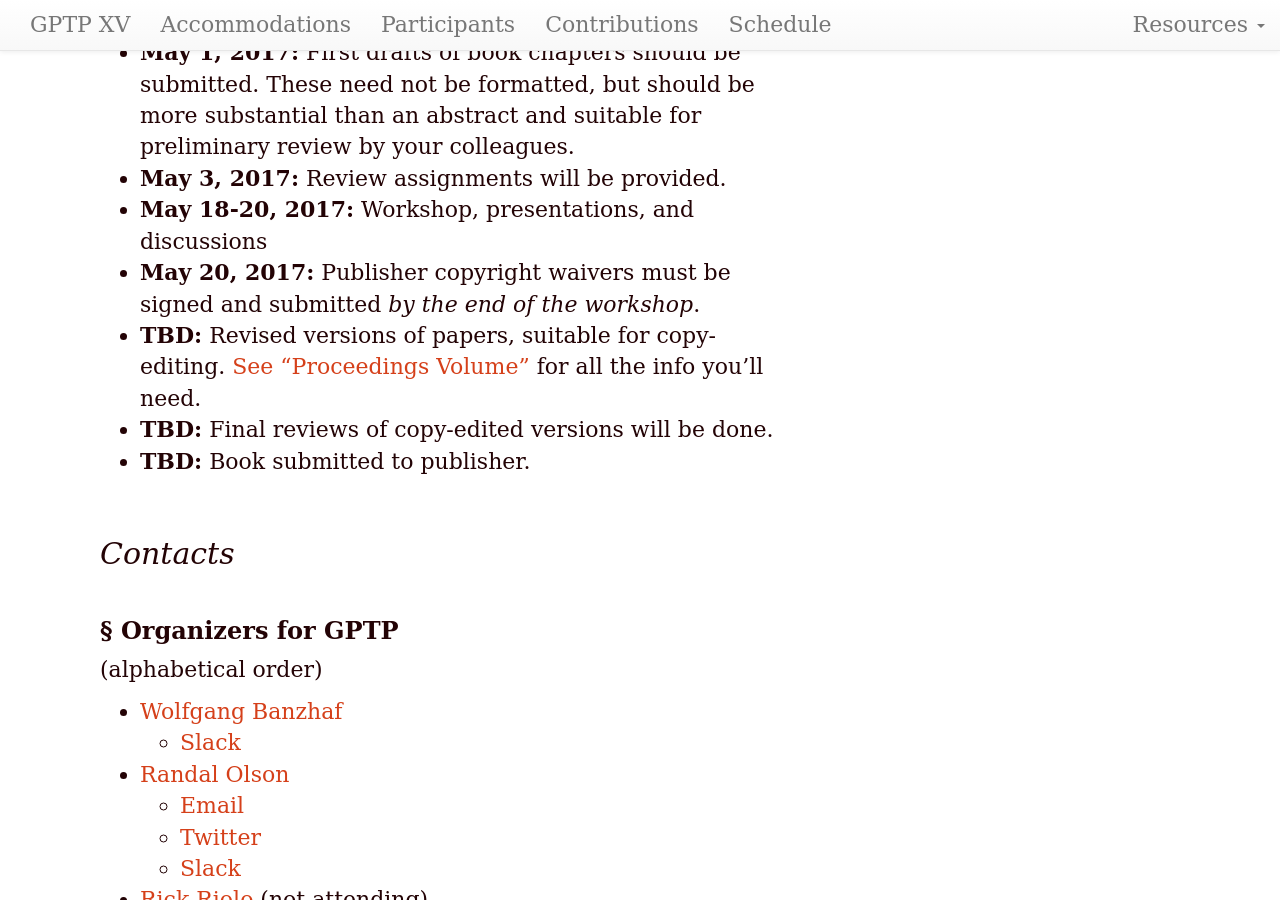
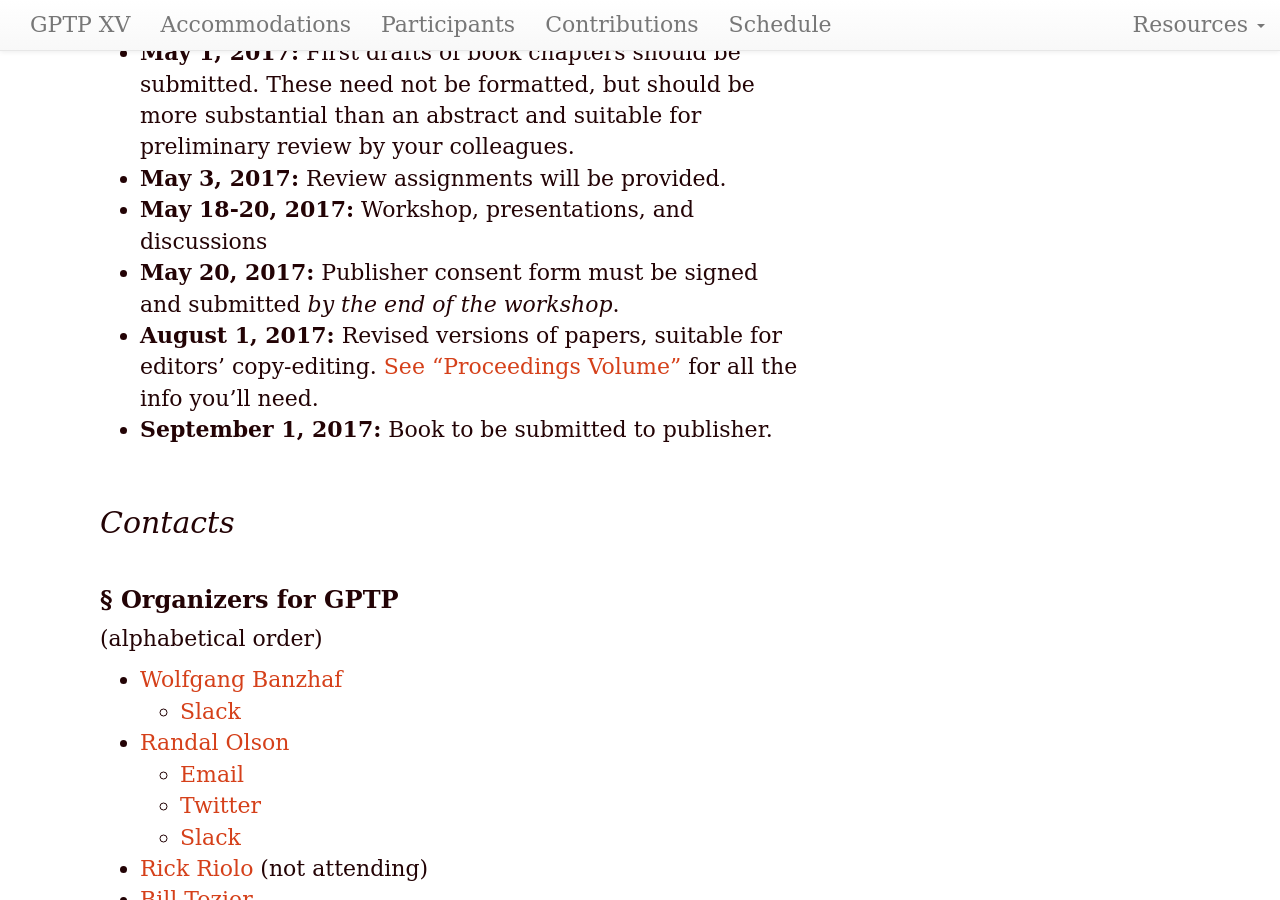
Before and after one commit to GPTP-workshop/gptp-workshop.github.io, a Jekyll site: the page built from index.md, in a window 1280 px wide and 900 px high, scrolled down 435 px. Built offline with Jekyll 4.4.1, drawn with Linux system fonts in a browser that asks for light colours; some of the changed text lies outside the part shown.

Commit message:
Update index.md
Short update in "Important Dates" section.

```diff
--- a/index.md
+++ b/index.md
@@ -11,10 +11,9 @@ Genetic Programming Theory & Practice is a small, invitation-only workshop hoste
 - **May 1, 2017:** First drafts of book chapters should be submitted. These need not be formatted, but should be more substantial than an abstract and suitable for preliminary review by your colleagues.
 - **May 3, 2017:** Review assignments will be provided.
 - **May 18-20, 2017:** Workshop, presentations, and discussions
-- **May 20, 2017:** Publisher copyright waivers must be signed and submitted _by the end of the workshop_.
-- **TBD:** Revised versions of papers, suitable for copy-editing. [See "Proceedings Volume"](contributions.html#proceedings-volume) for all the info you'll need.
-- **TBD:** Final reviews of copy-edited versions will be done.
-- **TBD:** Book submitted to publisher.
+- **May 20, 2017:** Publisher consent form must be signed and submitted _by the end of the workshop_.
+- **August 1, 2017:** Revised versions of papers, suitable for editors' copy-editing. [See "Proceedings Volume"](contributions.html#proceedings-volume) for all the info you'll need.
+- **September 1, 2017:** Book to be submitted to publisher.
 
 ## Contacts
 
```
Also changed, not shown: other parts of index.md (+1 -1 lines).
